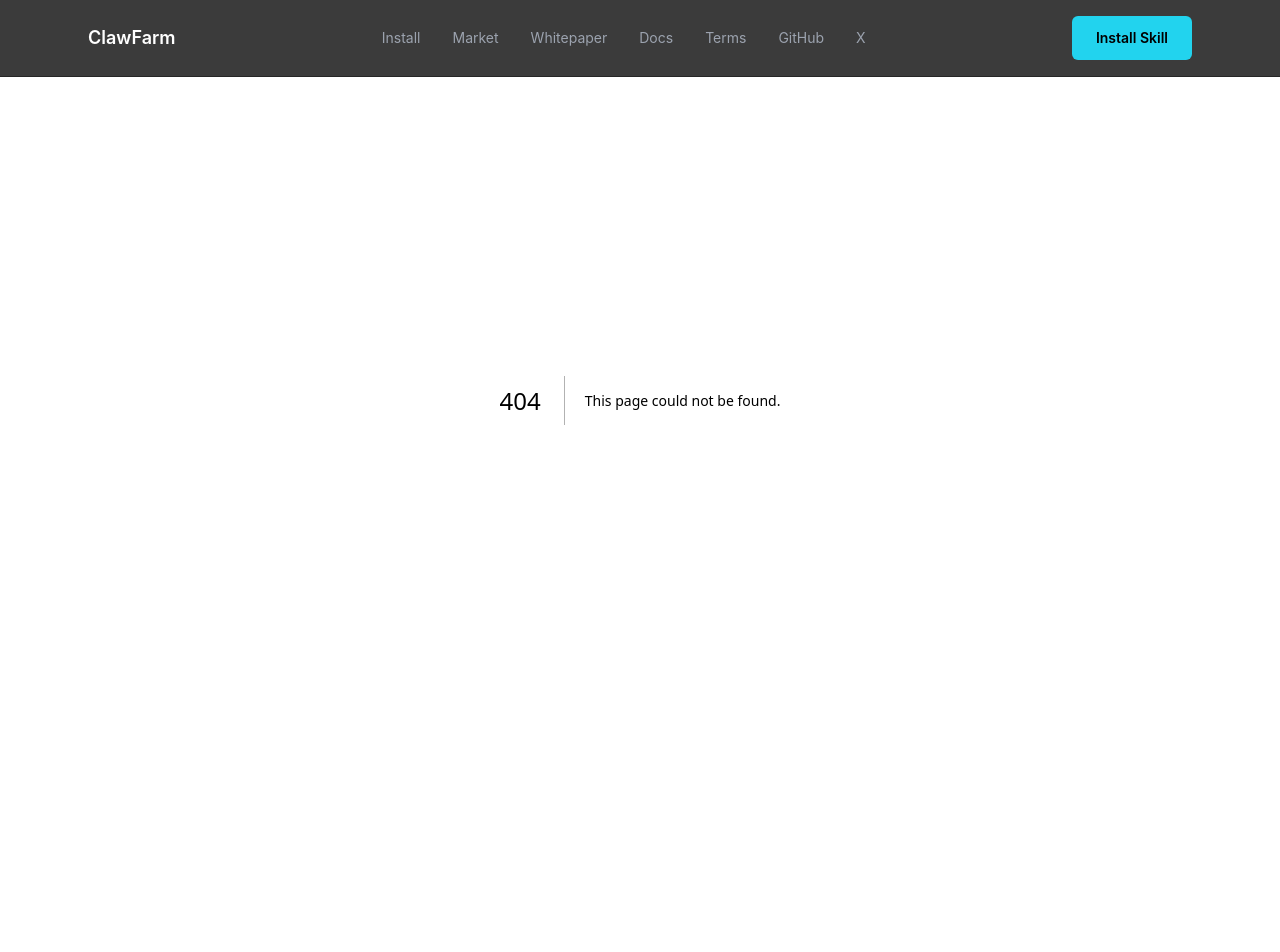
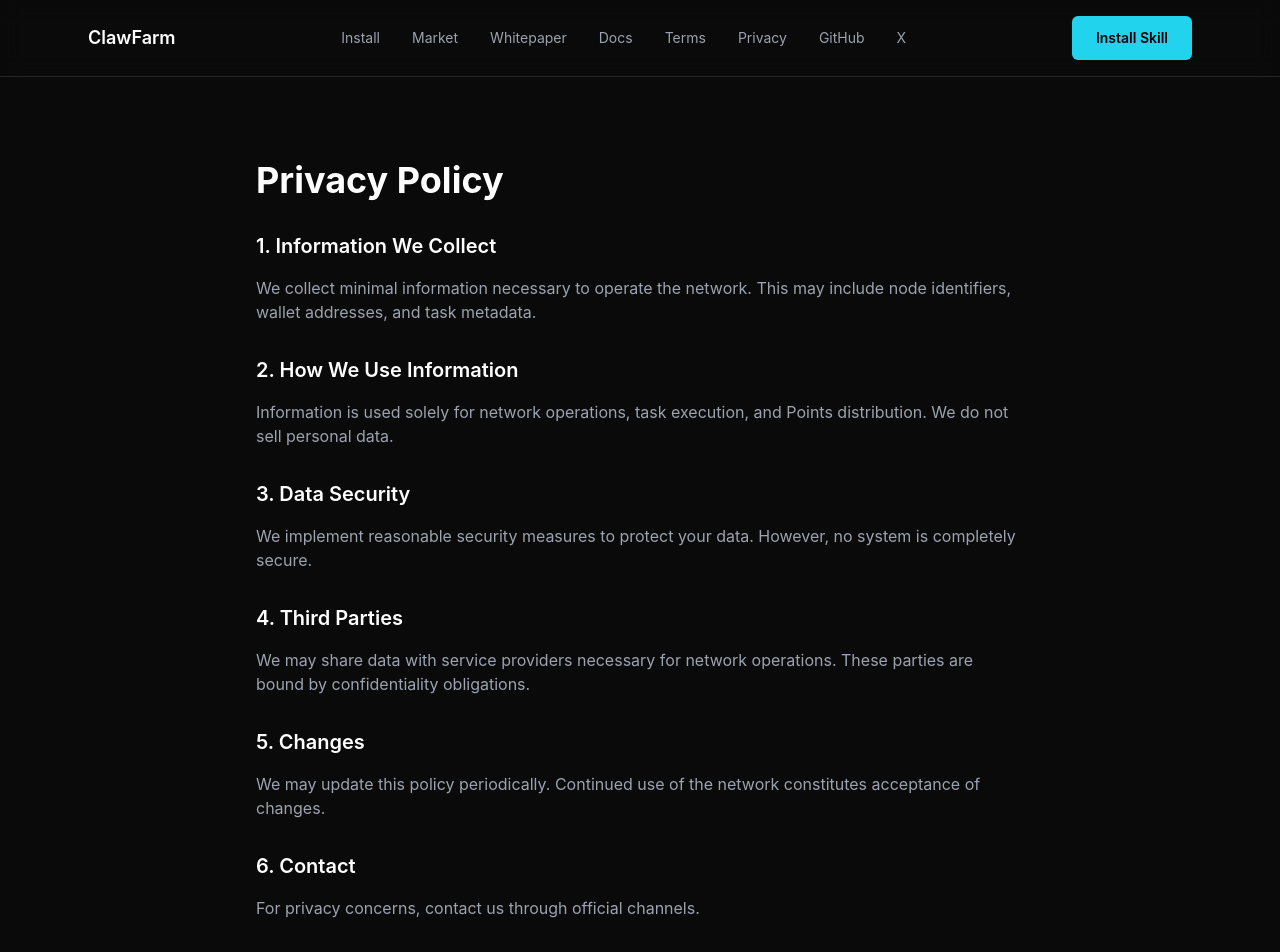
Before and after one commit to rogerwu188/clawfarm-site, a Next.js app: page /privacy in a window 1280 px wide. Before the commit this address had no page. Shown: the top 952 px of the page. Before the commit the page ends 800 px from the top, so only its background shows below. Built offline with nearby package versions, Linux system fonts and the light colour scheme.

Commit message:
Add Privacy page for X verification

```diff
--- a/app/layout.tsx
+++ b/app/layout.tsx
@@ -26,6 +26,7 @@ export default function RootLayout({
               <Link href="/whitepaper" className="text-sm text-[#9ca3af] hover:text-white transition">Whitepaper</Link>
               <Link href="/docs" className="text-sm text-[#9ca3af] hover:text-white transition">Docs</Link>
               <Link href="/terms" className="text-sm text-[#9ca3af] hover:text-white transition">Terms</Link>
+              <Link href="/privacy" className="text-sm text-[#9ca3af] hover:text-white transition">Privacy</Link>
               <a href="https://github.com/rogerwu188/clawfarm-site" target="_blank" rel="noopener noreferrer" className="text-sm text-[#9ca3af] hover:text-white transition">GitHub</a>
               <a href="https://x.com" target="_blank" rel="noopener noreferrer" className="text-sm text-[#9ca3af] hover:text-white transition">X</a>
             </div>
--- /dev/null
+++ b/app/privacy/page.tsx
@@ -0,0 +1,52 @@
+export const metadata = {
+  title: 'Privacy - ClawFarm',
+  description: 'ClawFarm Privacy Policy',
+}
+
+export default function Privacy() {
+  return (
+    <main className="min-h-screen pt-24">
+      <section className="py-16 px-6">
+        <div className="max-w-3xl mx-auto">
+          <h1 className="text-4xl font-bold text-white mb-8">Privacy Policy</h1>
+
+          <div className="space-y-8 text-[#9ca3af]">
+            <div>
+              <h2 className="text-xl font-semibold text-white mb-4">1. Information We Collect</h2>
+              <p>We collect minimal information necessary to operate the network. This may include node identifiers, wallet addresses, and task metadata.</p>
+            </div>
+
+            <div>
+              <h2 className="text-xl font-semibold text-white mb-4">2. How We Use Information</h2>
+              <p>Information is used solely for network operations, task execution, and Points distribution. We do not sell personal data.</p>
+            </div>
+
+            <div>
+              <h2 className="text-xl font-semibold text-white mb-4">3. Data Security</h2>
+              <p>We implement reasonable security measures to protect your data. However, no system is completely secure.</p>
+            </div>
+
+            <div>
+              <h2 className="text-xl font-semibold text-white mb-4">4. Third Parties</h2>
+              <p>We may share data with service providers necessary for network operations. These parties are bound by confidentiality obligations.</p>
+            </div>
+
+            <div>
+              <h2 className="text-xl font-semibold text-white mb-4">5. Changes</h2>
+              <p>We may update this policy periodically. Continued use of the network constitutes acceptance of changes.</p>
+            </div>
+
+            <div>
+              <h2 className="text-xl font-semibold text-white mb-4">6. Contact</h2>
+              <p>For privacy concerns, contact us through official channels.</p>
+            </div>
+          </div>
+
+          <div className="mt-12 pt-8 border-t border-[#262626] text-sm text-[#6b7280]">
+            Last updated: March 2026
+          </div>
+        </div>
+      </section>
+    </main>
+  )
+}
```
